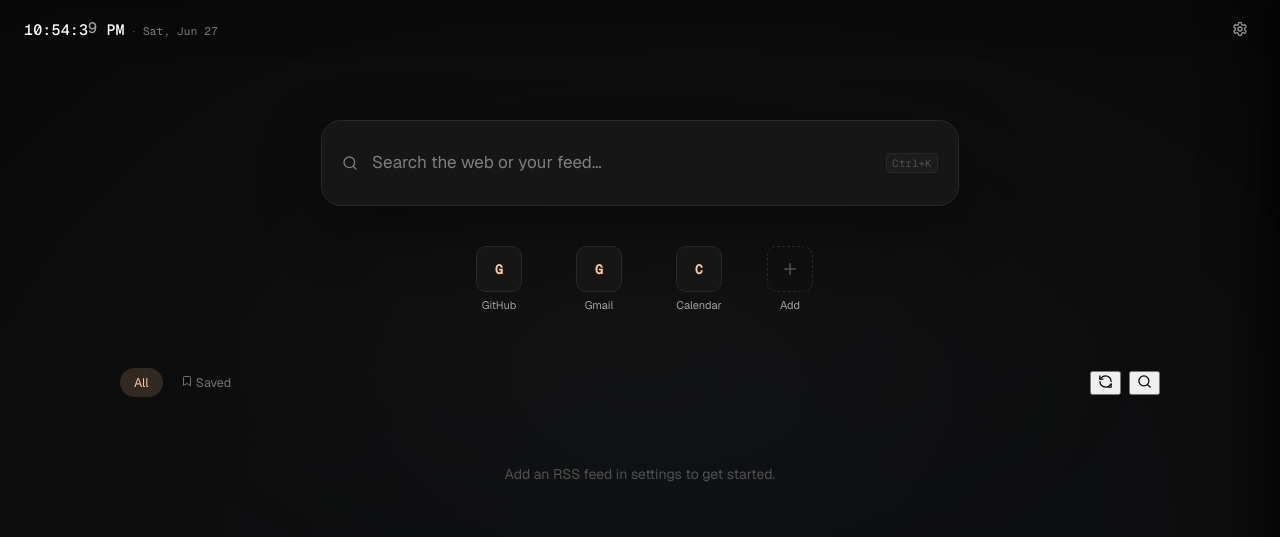
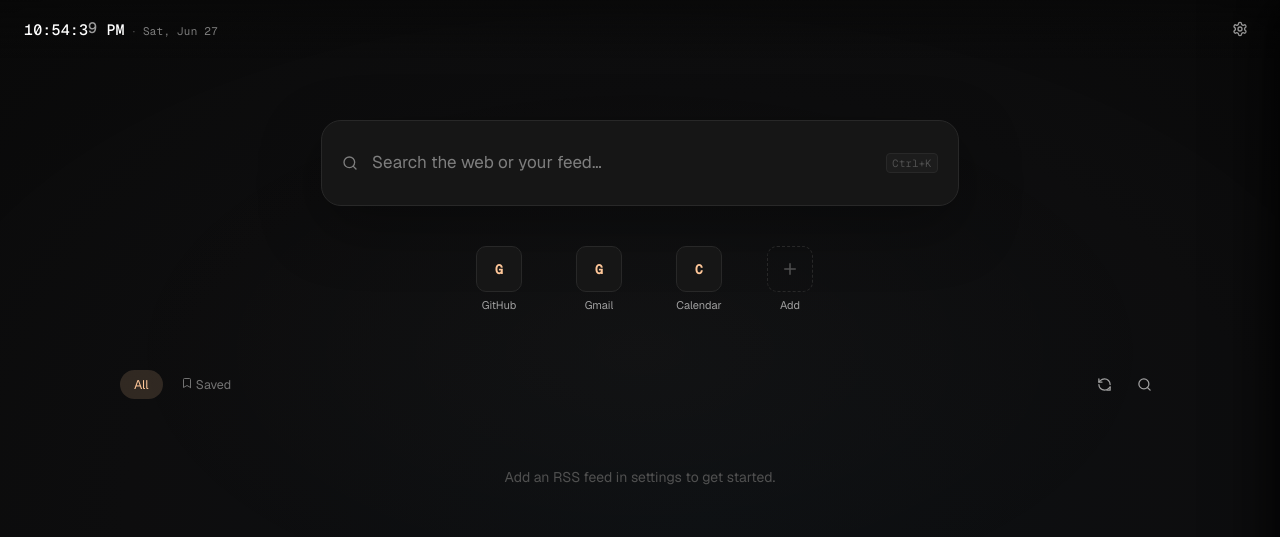
Before and after one commit to mahmoudalnkeeb/owltabs, a website built with Vite: page src/newtab/index.html in a window 1280 px wide. Built offline with nearby package versions, Linux system fonts and the light colour scheme; some packages are replaced by stand-ins of ours; no server answers.

Commit message:
fix: restore nt-icon-btn class for feed and settings icon buttons
Class was accidentally removed during topbar rewrite.
Shared icon button used by feed-filterbar and settings-drawer.

```diff
--- a/src/newtab/styles/layout.css
+++ b/src/newtab/styles/layout.css
@@ -205,6 +205,35 @@ body {
   border-radius: var(--r-xs);
 }
 
+/* Icon button (shared across feed, settings, etc.) */
+.nt-icon-btn {
+  display: inline-flex;
+  align-items: center;
+  justify-content: center;
+  width: 32px;
+  height: 32px;
+  border-radius: var(--r-sm);
+  border: none;
+  background: transparent;
+  color: var(--text-secondary);
+  cursor: pointer;
+  transition:
+    background var(--dur-fast) var(--ease-standard),
+    color       var(--dur-fast) var(--ease-standard);
+}
+.nt-icon-btn:hover {
+  background: var(--surface-hover);
+  color: var(--text-primary);
+}
+.nt-icon-btn:active {
+  background: var(--surface-selected);
+  transform: scale(0.93);
+}
+.nt-icon-btn:focus-visible {
+  outline: 2px solid var(--focus-ring);
+  outline-offset: 2px;
+}
+
 /* Mini button */
 .mini-btn {
   padding: 6px;
```
